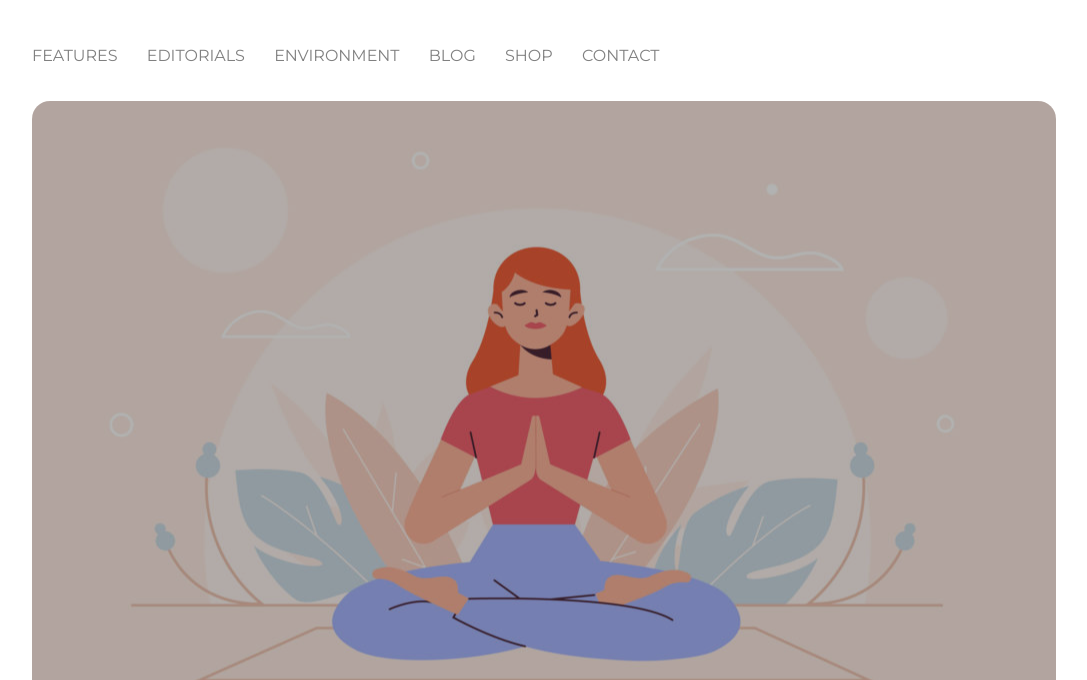
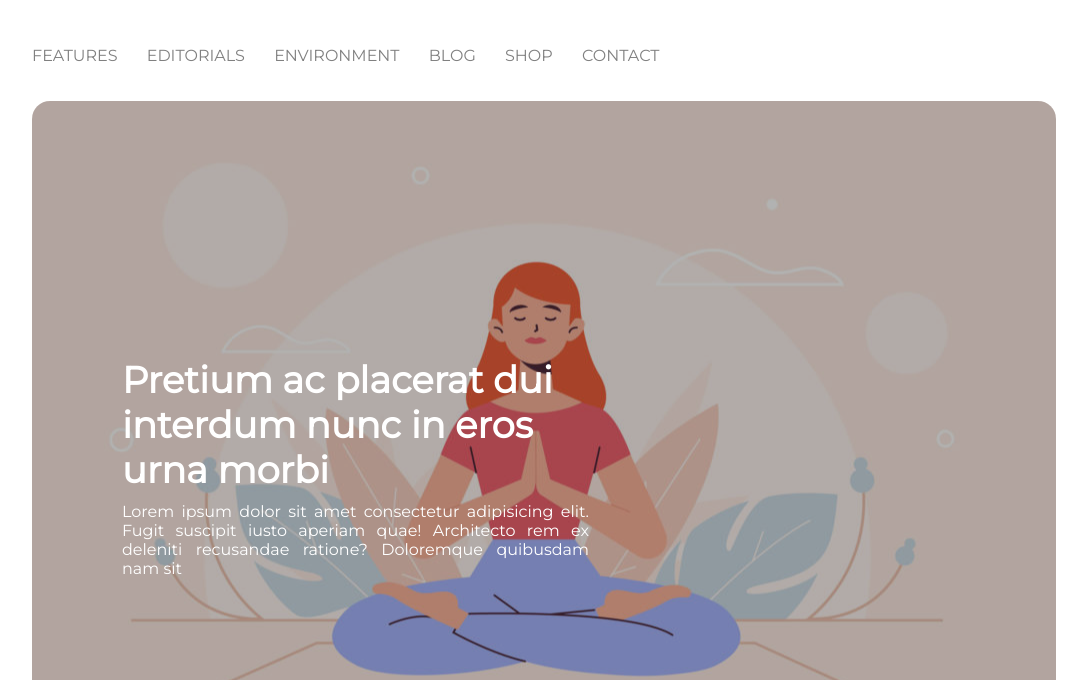
Before and after one commit to Silvia-Du/htmlcss-wp, a plain HTML site: page index.html in a window 1280 px wide. Shown: the part 120-800 px from the top of the page, without its empty margins (96-1183 px from the left). Drawn offline with Linux system fonts and the light colour scheme.

Commit message:
finito jumbotron ( impostata ma da rivedere max-width)

```diff
--- a/asset/style.css
+++ b/asset/style.css
@@ -24,7 +24,11 @@ body{
 .overlay{
   height: 100%;
   background-color: rgba(0, 0, 0, 0.3);
+  color: white;
+  padding-top: 25%;
+  padding-left: 90px;
 }
+
 
 
 /* HEADER */
@@ -36,12 +40,14 @@ header .top{
 
 header .jumbotron{
   background-color: #e1d67a;
-  height: 650px;
+  height: 680px;
+  max-width: 1513px;
   border-radius: 18px;
   background-image: url(./img/banner.jpg);
   background-size: cover;
   background-position: center;
   overflow: hidden;
+
 }
 
 #logo{
@@ -104,6 +110,20 @@ aside{
   margin: auto 1%
 }
 
+.overlay #title{
+  font-size: 2.3rem;
+  width: 54%;
+  margin-bottom: 10px;
+}
+
+.jumbotron p{
+  width: 50%;
+  text-align: justify;
+}
+
+
+
+
 
 /* FOOTER */
 
--- a/index.html
+++ b/index.html
@@ -33,8 +33,8 @@
     </div>
     <div class="jumbotron">
       <div class="overlay">
-        <h3></h3>
-        <p></p>
+        <h3 id="title">Pretium ac placerat dui interdum nunc in eros urna morbi</h3>
+        <p>Lorem ipsum dolor sit amet consectetur adipisicing elit. Fugit suscipit iusto aperiam quae! Architecto rem ex deleniti recusandae ratione? Doloremque quibusdam nam sit</p>
       </div>
     </div>
 
```
